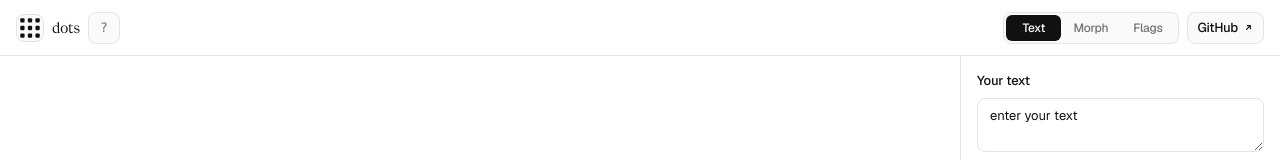
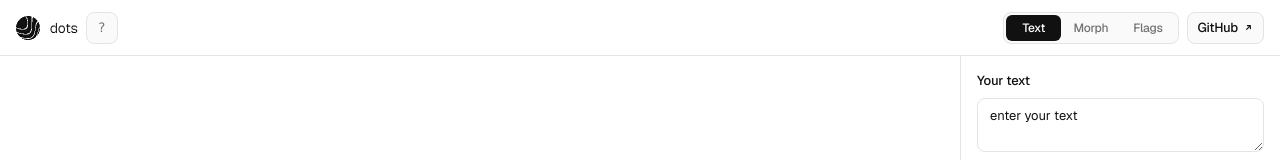
Before and after one commit to wseemye/swarmingdots, a React (Vite) app: page /text in a window 1280 px wide. Shown: the top 160 px of the page. Built offline with nearby package versions, Linux system fonts and the light colour scheme.

Commit message:
Bring over wseem.com's globe mark, success check and underline draw; name in Geist Pixel Square
Co-Authored-By: Claude Sonnet 5.5 <noreply@anthropic.com>
Claude-Session: https://claude.ai/code/session_013WDXE9V4RtZ8JSkVdcMnn4

```diff
--- a/src/EditorActions.tsx
+++ b/src/EditorActions.tsx
@@ -1,10 +1,13 @@
 export type CopyState = 'done' | 'failed' | null;
 
+/** The check that confirms a copy: fades in, un-rotates, comes out of a blur and bobs up (from wseem.com). */
 function Tick() {
   return (
-    <svg className="ed-tick" viewBox="0 0 16 16" width="13" height="13" fill="none" stroke="currentColor" strokeWidth="1.8" strokeLinecap="round" strokeLinejoin="round" aria-hidden="true">
-      <path d="M3 8.5 6.5 12 13 4.5" />
-    </svg>
+    <span className="t-success-check" data-state="in" aria-hidden="true">
+      <svg viewBox="0 0 16 16" width="13" height="13" fill="none" stroke="currentColor" strokeWidth="1.8" strokeLinecap="round" strokeLinejoin="round">
+        <path d="M3 8.5 6.5 12 13 4.5" />
+      </svg>
+    </span>
   );
 }
 
--- /dev/null
+++ b/src/Mark.tsx
@@ -0,0 +1,139 @@
+import { useEffect, useRef } from 'react';
+import { TILT, inGap, rotation, toBody, type Vec3 } from './mark';
+
+/** Its steady turn, in radians a second, about the tilted axis. */
+const SPEED = 0.75;
+/** How quickly it eases back to the steady turn, and (quicker) to a stop when hovered, per second. */
+const EASE = 4;
+const STOP = 10;
+/** Each pixel is sampled SS × SS times, so the globe's edge and its gaps are smooth. */
+const SS = 2;
+
+const AXIS: Vec3 = [Math.sin(TILT), Math.cos(TILT), 0];
+
+/**
+ * The mark: a small solid globe, its bands curving round it as it turns (from wseem.com). It eases
+ * to a stop when hovered and a faint glow rises round it. Drawn pixel by pixel on a canvas a few
+ * dozen pixels across, and only while it moves. With reduced motion it stands still.
+ */
+export default function Mark({ className }: { className?: string }) {
+  const boxRef = useRef<HTMLSpanElement>(null);
+  const canvasRef = useRef<HTMLCanvasElement>(null);
+
+  useEffect(() => {
+    const box = boxRef.current;
+    const canvas = canvasRef.current;
+    const ctx = canvas?.getContext('2d');
+    if (!box || !canvas || !ctx) return;
+    const still = window.matchMedia('(prefers-reduced-motion: reduce)').matches;
+
+    let angle = 0;
+    let speed = 0;
+    let hovered = false;
+    let frame = 0;
+    let last = 0;
+    let size = 0;
+    let image: ImageData | null = null;
+    let ink: [number, number, number] = [0, 0, 0];
+
+    const readInk = () => {
+      const m = getComputedStyle(box).color.match(/\d+(\.\d+)?/g);
+      ink = m ? [Number(m[0]), Number(m[1]), Number(m[2])] : [0, 0, 0];
+    };
+    const resize = () => {
+      const dpr = window.devicePixelRatio || 1;
+      size = Math.max(1, Math.round(box.getBoundingClientRect().width * dpr));
+      canvas.width = canvas.height = size;
+      image = ctx.createImageData(size, size);
+    };
+    /** The globe in its current pose: solid ink, its gaps and the outside left clear. */
+    const paint = () => {
+      if (!image) return;
+      const data = image.data;
+      const [r, g, b] = ink;
+      const m = rotation(AXIS, angle);
+      for (let j = 0; j < size; j++) {
+        for (let i = 0; i < size; i++) {
+          let cover = 0;
+          for (let sj = 0; sj < SS; sj++) {
+            for (let si = 0; si < SS; si++) {
+              const x = ((i + (si + 0.5) / SS) / size) * 2 - 1;
+              const y = ((j + (sj + 0.5) / SS) / size) * 2 - 1;
+              const rr = x * x + y * y;
+              if (rr > 1) continue;
+              if (!inGap(toBody(m, [x, y, Math.sqrt(1 - rr)]))) cover++;
+            }
+          }
+          const k = (j * size + i) * 4;
+          data[k] = r;
+          data[k + 1] = g;
+          data[k + 2] = b;
+          data[k + 3] = Math.round((cover / (SS * SS)) * 255);
+        }
+      }
+      ctx.putImageData(image, 0, 0);
+    };
+    const tick = (ms: number) => {
+      frame = 0;
+      const dt = last ? Math.min(0.1, (ms - last) / 1000) : 0;
+      last = ms;
+      const target = !hovered && !still ? SPEED : 0;
+      speed += (target - speed) * (1 - Math.exp(-(target ? EASE : STOP) * dt));
+      if (target === 0 && Math.abs(speed) < 0.01) speed = 0;
+      angle += speed * dt;
+      paint();
+      // At rest and not meant to turn: it stays as it is, and nothing is drawn.
+      if (!target && !speed) {
+        last = 0;
+        return;
+      }
+      frame = requestAnimationFrame(tick);
+    };
+    const play = () => {
+      if (!frame) frame = requestAnimationFrame(tick);
+    };
+
+    resize();
+    readInk();
+    paint();
+    play();
+
+    const enter = (e: PointerEvent) => {
+      if (e.pointerType === 'mouse') hovered = true;
+    };
+    const leave = (e: PointerEvent) => {
+      if (e.pointerType === 'mouse') hovered = false;
+      play();
+    };
+    const onResize = () => {
+      resize();
+      paint();
+    };
+    // Only drawn while on screen: hidden away, it rests where it is and costs nothing.
+    const sight = new IntersectionObserver(([e]) => {
+      if (e.isIntersecting) play();
+      else {
+        cancelAnimationFrame(frame);
+        frame = 0;
+        last = 0;
+      }
+    });
+    sight.observe(box);
+    box.addEventListener('pointerenter', enter);
+    box.addEventListener('pointerleave', leave);
+    window.addEventListener('resize', onResize);
+    return () => {
+      cancelAnimationFrame(frame);
+      sight.disconnect();
+      box.removeEventListener('pointerenter', enter);
+      box.removeEventListener('pointerleave', leave);
+      window.removeEventListener('resize', onResize);
+    };
+  }, []);
+
+  return (
+    <span ref={boxRef} className={className ? `mark ${className}` : 'mark'} aria-hidden="true">
+      <canvas ref={canvasRef} />
+    </span>
+  );
+}
--- a/src/Nav.tsx
+++ b/src/Nav.tsx
@@ -1,5 +1,6 @@
 import { useLocation, NavLink } from 'react-router-dom';
 import type { CSSProperties } from 'react';
+import Mark from './Mark.tsx';
 
 const REPO = 'https://github.com/waseem091/swarmingdots';
 
@@ -9,15 +10,6 @@ const PAGES = [
   ['/flags', 'Flags'],
 ] as const;
 
-/** The mark: a lattice of dots, drawn on the Lucide grid with the same stroke. */
-function Logo({ className }: { className?: string }) {
-  return (
-    <svg viewBox="0 0 24 24" fill="currentColor" className={className} aria-hidden>
-      {[3, 10, 17].flatMap((x) => [3, 10, 17].map((y) => <rect key={`${x}-${y}`} x={x} y={y} width="4" height="4" rx="1" />))}
-    </svg>
-  );
-}
-
 /** The top bar, the same on every page: the name, what the project is, the pages, the repository. */
 export default function Nav() {
   const { pathname } = useLocation();
@@ -26,10 +18,10 @@ export default function Nav() {
   return (
     <header className="bar">
       <div className="bar-start">
-        <span className="bar-logo">
-          <Logo className="size-4" />
-        </span>
-        <h1 className="bar-title">dots</h1>
+        <NavLink to="/text" className="bar-home" aria-label="dots, home">
+          <Mark />
+          <h1 className="bar-title">dots</h1>
+        </NavLink>
         <NavLink to="/intro" className="chip chip-icon bar-about" aria-label="What is this?" title="What is this?">
           ?
         </NavLink>
--- /dev/null
+++ b/src/mark.ts
@@ -0,0 +1,44 @@
+/**
+ * The mark: a small solid globe beside the name (Mark.tsx), the intro's globe in miniature: the
+ * same five bands cut by blank gaps along the same waves, wrapped around a sphere.
+ */
+/** The spin axis leans this far (radians) from upright, as the big globe's does. */
+export const TILT = 0.35;
+
+export type Vec3 = [number, number, number];
+/** A rotation, row-major: view = M · body. */
+export type Mat3 = number[];
+
+export const IDENTITY: Mat3 = [1, 0, 0, 0, 1, 0, 0, 0, 1];
+
+/** The rotation by `a` radians about the unit axis `k` (Rodrigues). */
+export function rotation([kx, ky, kz]: Vec3, a: number): Mat3 {
+  const c = Math.cos(a);
+  const s = Math.sin(a);
+  const t = 1 - c;
+  return [
+    c + kx * kx * t, kx * ky * t - kz * s, kx * kz * t + ky * s,
+    ky * kx * t + kz * s, c + ky * ky * t, ky * kz * t - kx * s,
+    kz * kx * t - ky * s, kz * ky * t + kx * s, c + kz * kz * t,
+  ];
+}
+
+export function multiply(a: Mat3, b: Mat3): Mat3 {
+  const out = new Array<number>(9);
+  for (let r = 0; r < 3; r++) {
+    for (let c = 0; c < 3; c++) out[r * 3 + c] = a[r * 3] * b[c] + a[r * 3 + 1] * b[3 + c] + a[r * 3 + 2] * b[6 + c];
+  }
+  return out;
+}
+
+/** The point on the globe's own surface under the view direction `v` (M is a rotation, so its inverse is its transpose). */
+export function toBody(m: Mat3, [x, y, z]: Vec3): Vec3 {
+  return [m[0] * x + m[3] * y + m[6] * z, m[1] * x + m[4] * y + m[7] * z, m[2] * x + m[5] * y + m[8] * z];
+}
+
+/** Whether a point on the globe's own surface (unit vector, y down) is in one of its blank gaps: the big globe's own bands (DotText.tsx). */
+export function inGap([x, y, z]: Vec3): boolean {
+  const f = -y + 0.32 * Math.sin(2.6 * x + 1.7 * z + 0.6) + 0.12 * x;
+  const level = (1.25 - f) / 0.5;
+  return level > 1 && level < 5 && level - Math.floor(level) < 0.16;
+}
--- a/src/shell.css
+++ b/src/shell.css
@@ -243,23 +243,50 @@ body {
   gap: 8px;
 }
 
-.bar-logo {
-  display: grid;
-  flex-shrink: 0;
-  place-items: center;
-  width: 28px;
-  height: 28px;
-  border: 1px solid var(--line);
-  border-radius: 8px;
-  background: var(--surface);
+/* The name is set in Geist Pixel Square, as on wseem.com, beside the globe. */
+.bar-home {
+  display: flex;
+  align-items: center;
+  gap: 10px;
+  height: var(--control-h);
+  color: var(--fg);
+  text-decoration: none;
 }
 
-/* Titles are the serif, regular only, so it is never set bold. */
 .bar-title {
   margin: 0;
-  font-family: 'Geist Serif', 'Times New Roman', Times, serif;
+  font-family: 'Geist Pixel Square', ui-monospace, monospace;
+  font-feature-settings: 'ss01', 'ss03', 'ss05';
   font-size: 14px;
   font-weight: 400;
+  letter-spacing: 0;
+}
+
+/* The globe (Mark.tsx): in the page's ink; hovered, a faint glow rises round it. */
+.mark {
+  flex: none;
+  width: 24px;
+  height: 24px;
+  border-radius: 50%;
+  color: var(--fg);
+  box-shadow: 0 0 0 0 rgb(0 0 0 / 0);
+  transition: box-shadow 400ms ease;
+}
+
+.mark canvas {
+  display: block;
+  width: 100%;
+  height: 100%;
+}
+
+.bar-home:hover .mark,
+.bar-home:focus-visible .mark {
+  box-shadow: 0 0 12px 2px rgb(0 0 0 / 0.16);
+}
+
+.bar-home:focus-visible {
+  outline-offset: 4px;
+  border-radius: 6px;
 }
 
 .bar-about {
@@ -280,8 +307,8 @@ body {
     padding: 0 12px;
   }
 
-  .bar-logo {
-    display: none;
+  .bar-home {
+    gap: 8px;
   }
 
   .seg-option {
@@ -308,7 +335,72 @@ body {
   }
 }
 
+/* ── Motion from wseem.com ── */
+
+/* The success check: it fades in, un-rotates, comes out of a blur and bobs up with a little overshoot. */
+.t-success-check {
+  display: inline-block;
+  opacity: 0;
+  transform-origin: center;
+  will-change: transform, opacity, filter;
+}
+
+.t-success-check svg {
+  display: block;
+  overflow: visible;
+}
+
+.t-success-check[data-state='in'] {
+  animation:
+    t-check-fade 500ms cubic-bezier(0.22, 1, 0.36, 1) forwards,
+    t-check-rotate 500ms cubic-bezier(0.22, 1, 0.36, 1) forwards,
+    t-check-blur 500ms cubic-bezier(0.22, 1, 0.36, 1) forwards,
+    t-check-bob 500ms cubic-bezier(0.34, 1.35, 0.64, 1) forwards;
+}
+
+@keyframes t-check-fade {
+  to {
+    opacity: 1;
+  }
+}
+
+@keyframes t-check-rotate {
+  from {
+    transform: rotate(80deg);
+  }
+  to {
+    transform: rotate(0deg);
+  }
+}
+
+@keyframes t-check-blur {
+  from {
+    filter: blur(10px);
+  }
+  to {
+    filter: blur(0);
+  }
+}
+
+@keyframes t-check-bob {
+  from {
+    translate: 0 14px;
+  }
+  to {
+    translate: 0 0;
+  }
+}
+
 @media (prefers-reduced-motion: reduce) {
+  .t-success-check {
+    animation: none !important;
+    opacity: 1;
+  }
+
+  .mark {
+    transition: none;
+  }
+
   .shell-page {
     animation: none;
   }
--- a/src/ui.css
+++ b/src/ui.css
@@ -351,6 +351,20 @@
   font-size: 13px;
 }
 
+.shell .intro-byline a {
+  background: linear-gradient(currentColor, currentColor) no-repeat 100% 100% / 0% 1px;
+  text-decoration: none;
+  transition: background-size 467ms var(--ease-out);
+}
+
+@media (hover: hover) and (pointer: fine) {
+  .shell .intro-byline a:hover,
+  .shell .intro-byline a:focus-visible {
+    background-position: 0 100%;
+    background-size: 100% 1px;
+  }
+}
+
 /* ── Phones, portrait: the panel moves under the stage ── */
 @media (max-width: 760px) and (orientation: portrait) {
   .shell .stage,
```
